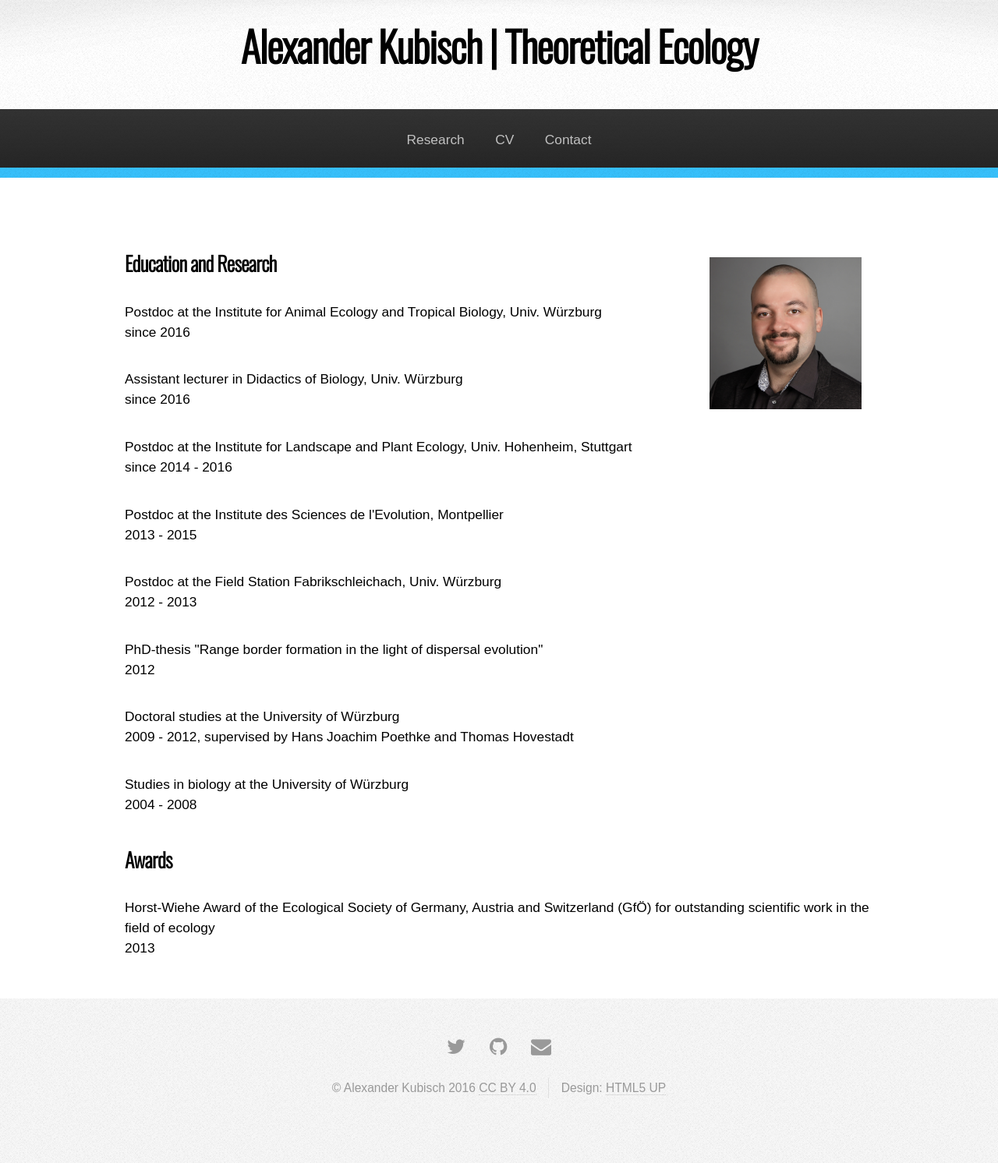
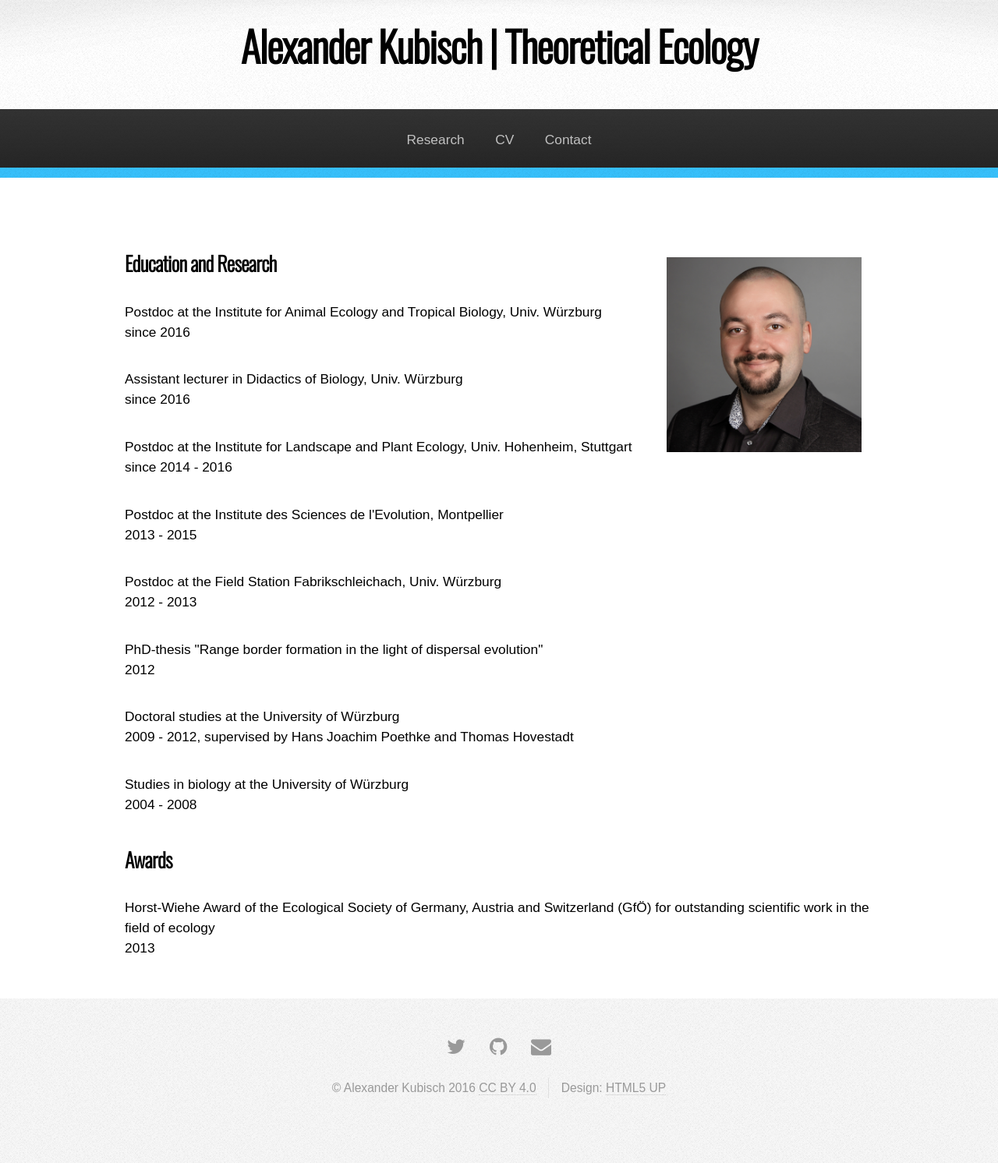
Before and after one commit to akubisch/akubisch.github.io, a Jekyll site: the page built from cv/index.html, in a window 1280 px wide. Shown: the whole page at 78% size. Built offline with Jekyll 4.4.1, drawn with Linux system fonts in a browser that asks for light colours.

Commit message:
updated photo

```diff
--- a/cv/index.html
+++ b/cv/index.html
@@ -12,7 +12,7 @@ layout: default
 
 					<article>
 
-						<p align="justify"><img src="{{ site.baseurl }}/cv/alex.jpg" alt="KU_DFG_img" style="margin: 15px; float: right" width=195 height=195>
+						<p align="justify"><img src="{{ site.baseurl }}/cv/alex.jpg" alt="KU_DFG_img" style="margin: 15px; float: right" width=250 height=250>
 							<h4>Education and Research</h4>
 
 							Postdoc at the Institute for Animal Ecology and Tropical Biology, Univ. Würzburg<br />
```
